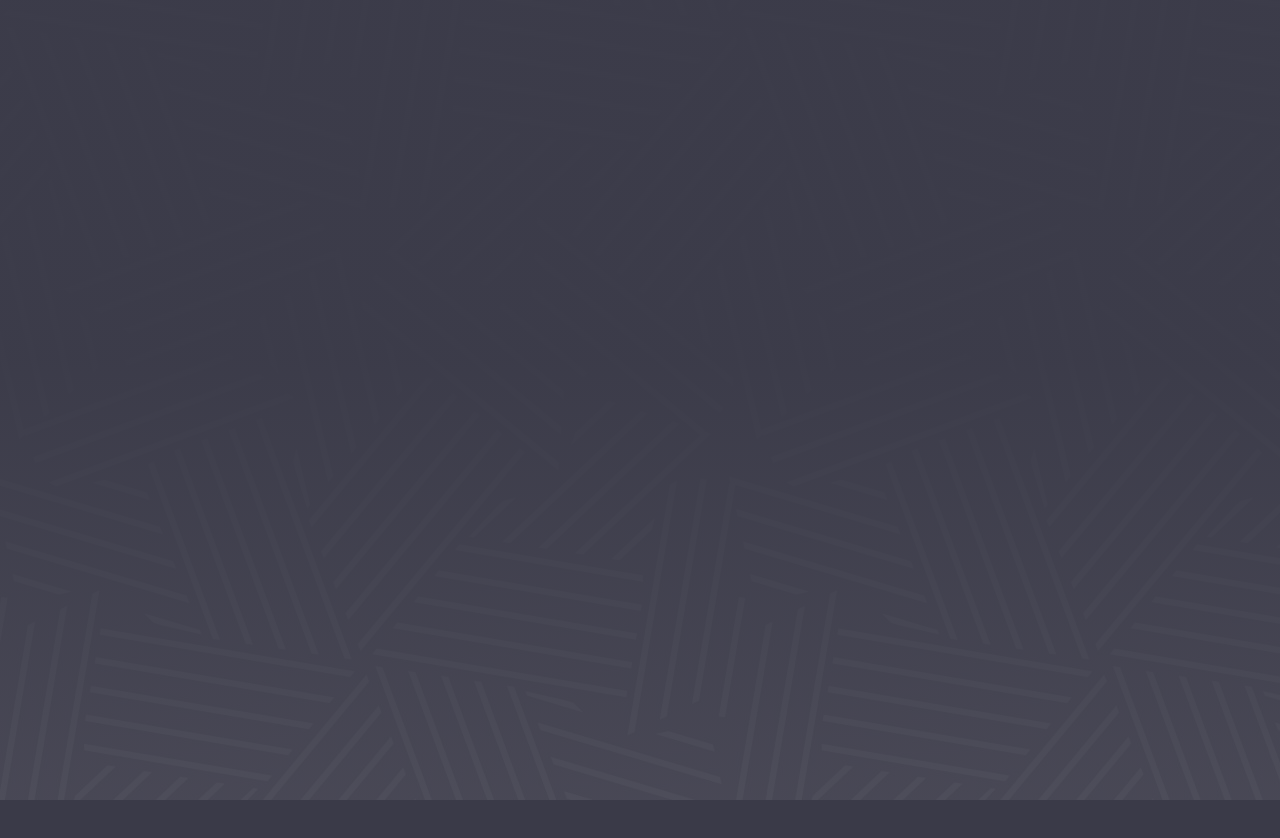
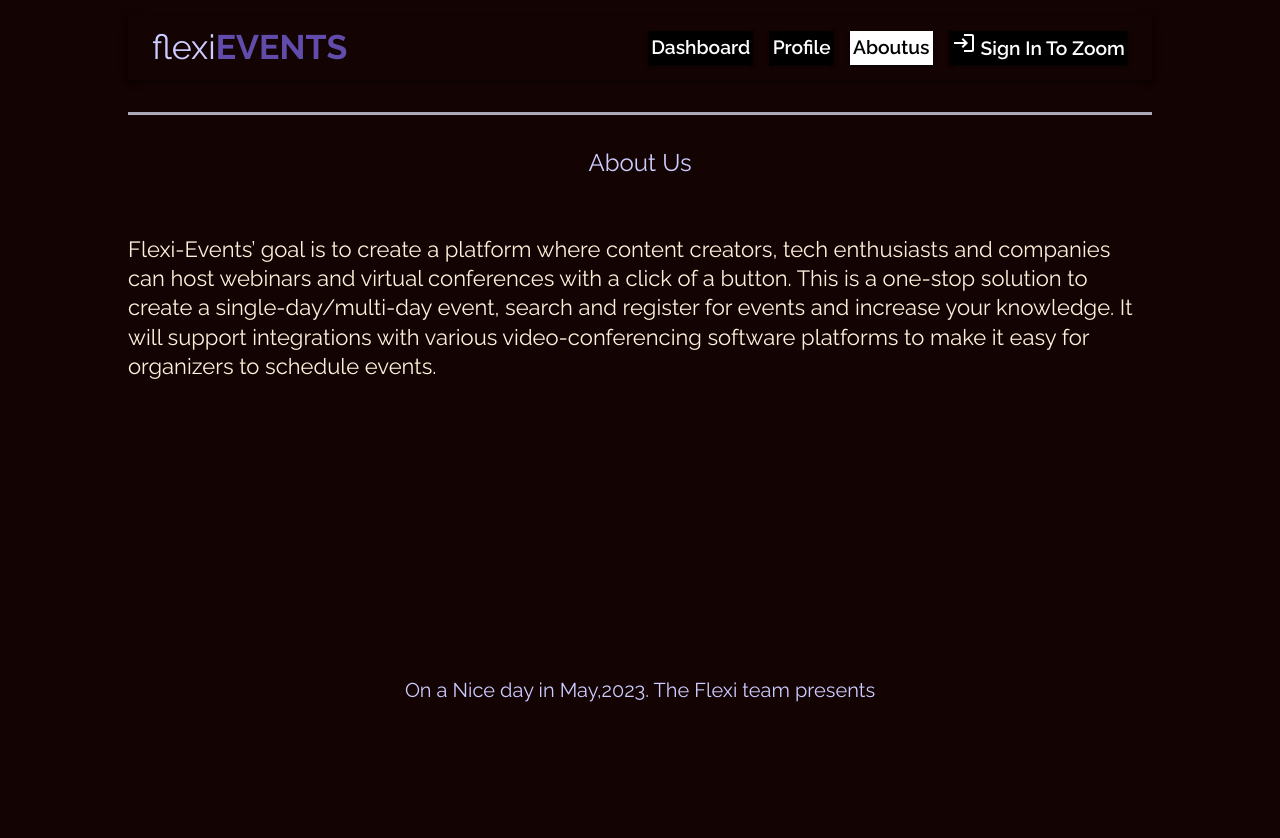
Before and after one commit to rohanmohapatra/flexi-events, a React (Create React App) app in the folder code/flexi-events/: page /aboutus in a window 1280 px wide. Before the commit this address had no page. Shown: the top 838 px of the page. Before the commit the page ends 800 px from the top, so only its background shows below. Built offline with nearby package versions, Linux system fonts and the light colour scheme; no server answers.

Commit message:
About Us page testing

```diff
--- a/code/flexi-events/src/App.js
+++ b/code/flexi-events/src/App.js
@@ -19,6 +19,7 @@ import VirtualEvent from "pages/VirtualEvent";
 import "react-big-calendar/lib/css/react-big-calendar.css";
 import Profile from "pages/Profile";
 import ZoomAuth from "pages/ZoomAuth";
+import AboutUs from "pages/AboutUs";
 
 function App() {
   return (
@@ -34,6 +35,7 @@ function App() {
           <Route path="createEvent" element={<CreateEvent />}></Route>
           <Route path="login" element={<Login />}></Route>
           <Route path="profile" element={<Profile />}></Route>
+          <Route path="aboutus" element={<AboutUs />}></Route>
           <Route path="zoomAuth" element={<ZoomAuth />}></Route>
           <Route
             path="dashboard"
--- a/code/flexi-events/src/components/SignedInLayout/index.jsx
+++ b/code/flexi-events/src/components/SignedInLayout/index.jsx
@@ -11,7 +11,7 @@ import { useLocation, useNavigate } from "react-router-dom";
 import SignInToZoom from "components/SignedInLayout/SignInToZoom";
 
 const SignedInLayout = ({ children, ...rest }) => {
-  const pages = ["dashboard", "profile"];
+  const pages = ["dashboard", "profile", "aboutus"];
   const { height } = rest;
   const location = useLocation();
   const navigate = useNavigate();
--- /dev/null
+++ b/code/flexi-events/src/pages/AboutUs/index.jsx
@@ -0,0 +1,80 @@
+
+import {
+    Avatar,
+    Button,
+    FormControl,
+    InputLabel,
+    MenuItem,
+    Select,
+    Stack,
+    TextField,
+    Typography,
+  CircularProgress,
+  } from "@mui/material";
+import Layout from "components/Layout";
+import React, { useEffect, useState } from "react";
+
+import FormControlLabel from "@mui/material/FormControlLabel";
+import Checkbox from "@mui/material/Checkbox";
+import Link from "@mui/material/Link";
+import Container from "@mui/material/Container";
+import FlexiEventsTitle from "components/FlexiEventsTitle";
+import { useNavigate } from "react-router-dom";
+import { BrowserRouter } from "react-router-dom";
+import ReactDOM from "react-dom/client";
+
+
+import { ThemeProvider, createTheme } from "@mui/material";
+import { getMe } from "services/users";
+import { useAuth } from "components/AuthProvider/AuthContext";
+import SignedInLayout from "components/SignedInLayout";
+
+const AboutUs = () => {
+
+    const { getToken } = useAuth();
+    const [user, setUser] = useState({});
+    useEffect(() => {
+      getMe(getToken()).then((userData) => setUser(userData));
+    }, [getToken]);
+    return (
+
+      <SignedInLayout>
+        <Stack
+          width="100%"
+          height="100%"
+          alignItems="center"
+          color="white"
+          spacing={7}
+        >
+
+        <Typography sx={{ fontSize:24, color:"#ccccff", mt:2 }} variant="h5" component="h2">
+            About Us
+            </Typography>
+
+
+
+
+
+          <Typography sx={{ fontSize:22, color:"#fff0db", pb:30  }}variant="h5" component="h2">
+          Flexi-Events’ goal is to create a platform where content creators, tech enthusiasts and companies
+can host webinars and virtual conferences with a click of a button. This is a one-stop solution to
+create a single-day/multi-day event, search and register for events and increase your knowledge.
+It will support integrations with various video-conferencing software platforms to make it easy
+for organizers to schedule events.
+
+
+          </Typography>
+
+          <Typography sx={{ fontSize:20, color:"#ccccff", pb:40 }} variant="h5" component="h2">
+            On a Nice day in May,2023. The Flexi team presents
+            </Typography>
+
+
+
+
+        </Stack>
+      </SignedInLayout>
+    );
+  };
+
+  export default AboutUs;
--- a/code/flexi-events/src/pages/Profile/index.jsx
+++ b/code/flexi-events/src/pages/Profile/index.jsx
@@ -92,9 +92,9 @@ import SignedInLayout from "components/SignedInLayout";
           </Typography>
           </Typography>
 
-          <Typography sx={{ fontSize:22, color:"#ccccff" }} variant="h5" component="h2">
+          <Typography sx={{ fontSize:22, color:"#ccccff" ,pb:30 }} variant="h5" component="h2">
           Pronouns {" : "}
-          <Typography sx={{ fontSize:22, color:"#fff0db" }} variant="h5" component="span">
+          <Typography sx={{ fontSize:22, color:"#fff0db"  }} variant="h5" component="span">
             Pronouns {user.pronouns}
           </Typography>
           </Typography>
```
Also changed, not shown: code/flexi-events/src/index.js (+0 -55 lines).
